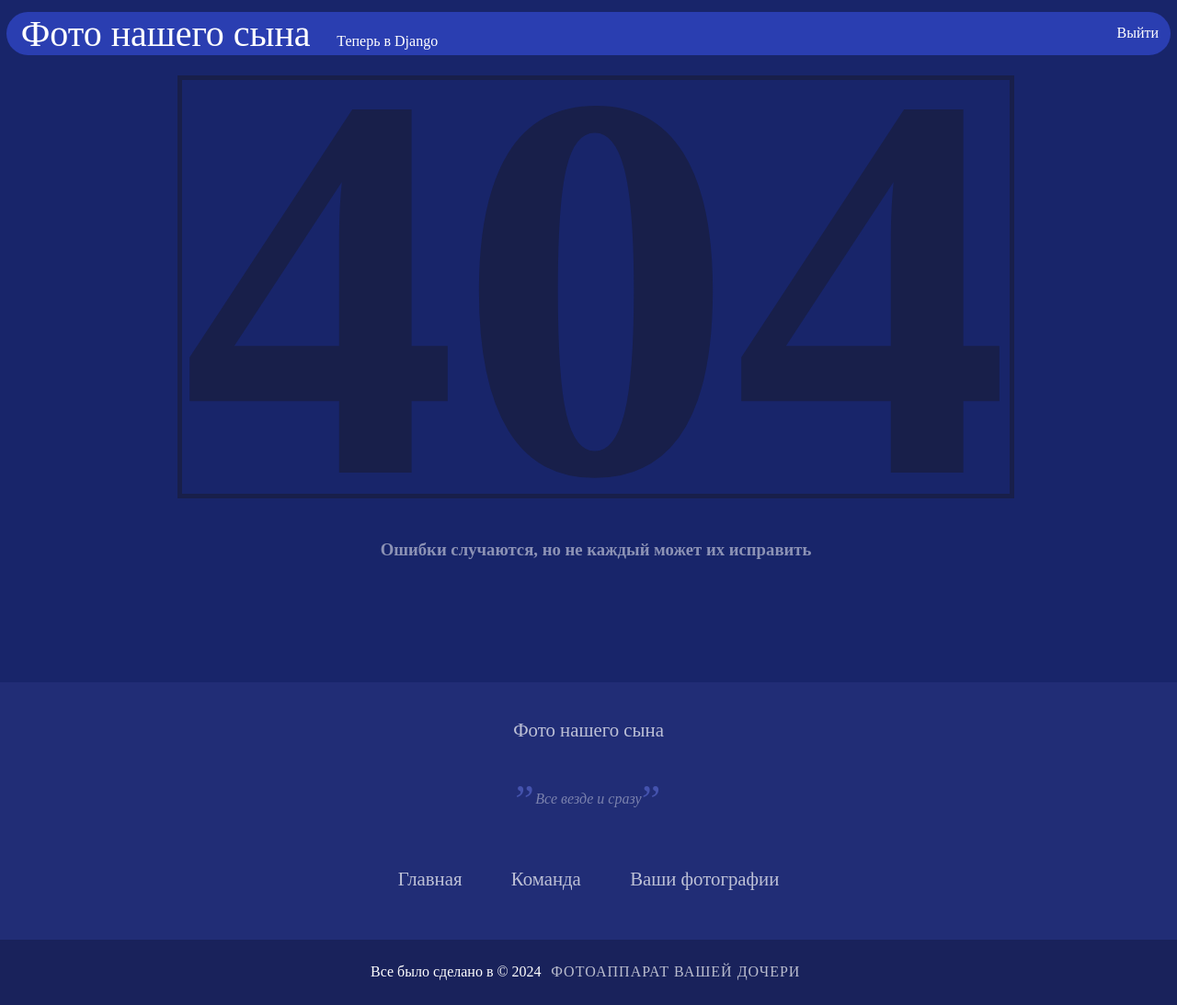
After one commit to HumanSuit7688/TechnoStrelka_instagram, a Django app: template Web/main/templates/404.html in a window 1280 px wide. The commit adds this page. Shown: the whole page at 92% size. Run offline with Django 5.2, Linux system fonts and the light colour scheme; the template is opened without the code that fills it, so the values that code supplies are empty.

Commit message:
404 error

```diff
--- a/Web/Web/urls.py
+++ b/Web/Web/urls.py
@@ -1,8 +1,18 @@
 from django.contrib import admin
-from django.urls import path
+from django.urls import path, re_path
 from main import views as m_view
+from django.conf import settings
+from django.conf.urls.static import static
+from django.contrib.staticfiles.urls import staticfiles_urlpatterns
+from django.views.static import serve
+
 urlpatterns = [
+    re_path(r'^static/(?P<path>.*)$', serve, {'document_root': settings.STATIC_ROOT}),
     path('admin/', admin.site.urls),
     path('',m_view.index),
-    path('team/',m_view.team)
+    path('team/',m_view.team),
+    path('404/',m_view.NotFound),
+
 ]
+
+handler404 = m_view.NotFound
--- /dev/null
+++ b/Web/main/static/css/404.css
@@ -0,0 +1,25 @@
+*{
+    padding: 0;
+    margin: 0;
+    box-sizing: border-box;
+}
+
+.error{
+    display: flex;
+    justify-content: center;
+}
+h1{
+    font-size: 600px;
+    display: inline-block;
+    justify-content: center;
+    color: #181f4a;
+    user-select: none;
+    outline: solid thick #181f4a;
+    line-height: 450px;
+    margin-bottom: 50px;
+}
+h3{
+    display: flex;
+    justify-content: center;
+    opacity: 0.5;
+}
--- a/Web/main/static/css/team.css
+++ b/Web/main/static/css/team.css
@@ -9,6 +9,7 @@ img{
     width: 300px;
     border-radius: 3px;
     transition: .5s;
+    user-select: none;
 }
 
 .teamContainer{
@@ -31,11 +32,13 @@ img{
     visibility: hidden;
     opacity: 0;
     transition: .4s;
+
 }
 
 .workerName{
     margin: 10px;
     font-size: 40px;
+    user-select: none;
 }
 
 .moreInfo{
@@ -48,6 +51,7 @@ img{
     color: white;
     bottom: 0px;
     transition: .9s;
+    user-select: none;
 }
 
 
--- /dev/null
+++ b/Web/main/templates/404.html
@@ -0,0 +1,15 @@
+{% extends 'base.html' %}
+{% load static %}
+
+{% block pageTitle %}Вы попали не туда{% endblock pageTitle %}
+
+{% block favicon %}{% static 'img/404.png' %}{% endblock favicon %}
+{% block imports %}<link rel="stylesheet" type="text/css" href="{% static 'css/404.css' %}" />{% endblock imports %}
+
+{% block content %}
+<div class='error'>
+    <h1>404</h1>
+
+</div>
+<h3>Ошибки случаются, но не каждый может их исправить</h3>
+{% endblock content %}
--- a/Web/main/views.py
+++ b/Web/main/views.py
@@ -6,3 +6,6 @@ def index(request):
 
 def team(request):
     return render(request,'team.html')
+
+def NotFound(request, exception=None):
+    return render(request,'404.html',status=404)
```
Also changed, not shown: Web/Web/settings.py (+10 -3 lines), Web/main/static/img/404.png (added).
